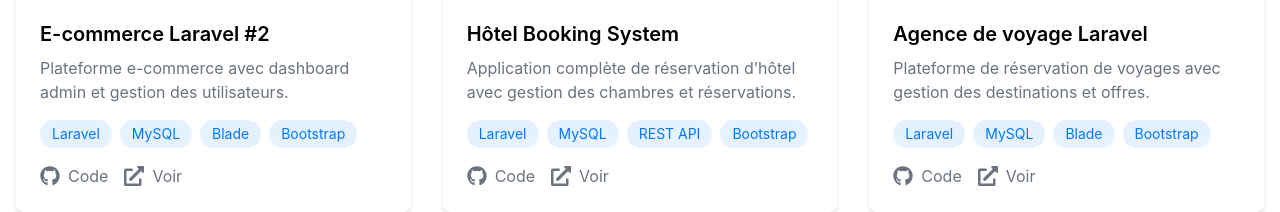
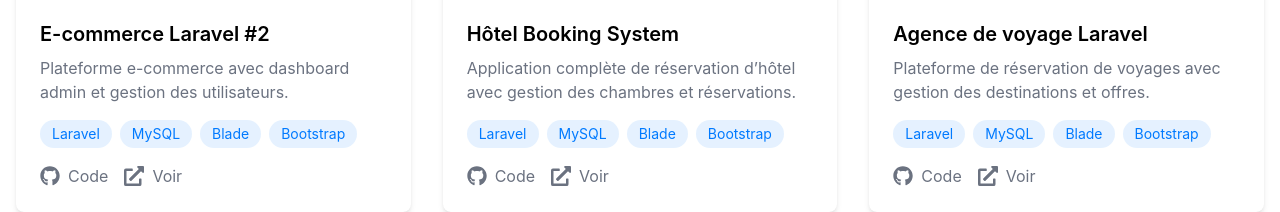
Before and after one commit to kevinkalenga/nextjs_portfolio, a Next.js app: page /projects in a window 1280 px wide. Shown: the part 1020-1232 px from the top of the page. Built offline with nearby package versions, Linux system fonts and the light colour scheme.

Commit message:
Hotel Booking Sytem Updated Content

```diff
--- a/src/contents/projects.ts
+++ b/src/contents/projects.ts
@@ -38,7 +38,7 @@
   {
     title: "Hôtel Booking System",
     description: "Application complète de réservation d’hôtel avec gestion des chambres et réservations.",
-    technologies: ["Laravel", "MySQL", "REST API", "Bootstrap"],
+    technologies: ["Laravel", "MySQL", "Blade", "Bootstrap"],
     githubLink: "https://github.com/kevinkalenga/Hotel_Kazi",
     demoLink: "https://hotelkazi-production.up.railway.app/",
     image: "/projects/hotel.jpg",
```
